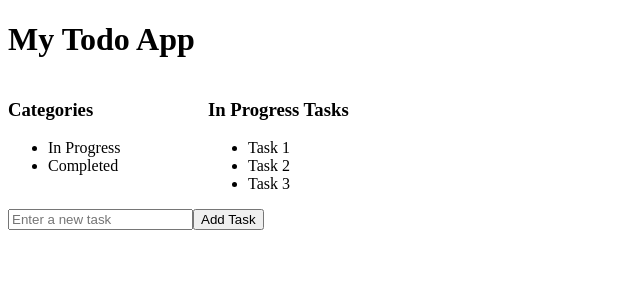
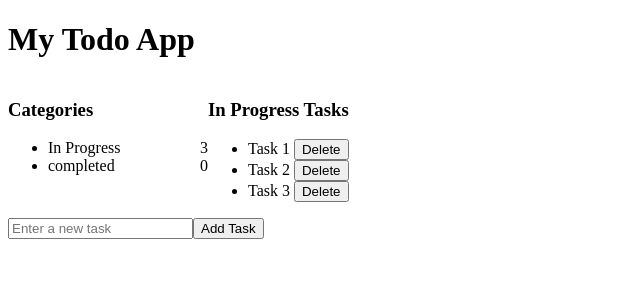
Before and after one commit to Shakur-22/todo-app, an Angular app: page / in a window 1280 px wide. Shown: the top 300 px of the page, without its empty margins (0-640 px from the left). Built offline with nearby package versions, Linux system fonts and the light colour scheme.

Commit message:
added a delete function and a counter

```diff
--- a/src/app/app.html
+++ b/src/app/app.html
@@ -4,21 +4,23 @@
   <!-- MASTER: Categories -->
   <div style="float: left; width: 200px;">
     <h3>Categories</h3>
-    <ul>
-      <li *ngFor="let category of categories"
-          (click)="selectedcategory = category">
-        {{ category }}
-      </li>
-    </ul>
+<ul>
+  <li *ngFor="let categoryObj of getCategoriesWithCounts()"
+      (click)="selectedcategory = categoryObj.name">
+    <span>{{ categoryObj.name }}</span>
+    <span style="float: right;">{{ categoryObj.count }}</span>
+  </li>
+</ul>
   </div>
+
 
   <!-- DETAIL: Filtered Tasks -->
   <div style="float: left; width: 400px;">
     <h3>{{ selectedcategory }} Tasks</h3>
     <ul>
-      <li *ngFor="let task of getfilteredtasks()" (click)="changestatus(task)">
+      <li *ngFor="let task of getfilteredtasks(); let i = index" (click)="changestatus(task)">
         {{ task.text }}
-
+        <button (click)="delete(i)">Delete</button>
 
       </li>
     </ul>
--- a/src/app/app.ts
+++ b/src/app/app.ts
@@ -13,7 +13,7 @@ import { CommonModule } from '@angular/common';
 
 export class App {
 
-  categories = ['In Progress', 'Completed'];
+
   selectedcategory = 'In Progress';
 
   tasks = [
@@ -34,7 +34,7 @@ export class App {
   }
 
   getfilteredtasks() {
-    if (this.selectedcategory === 'Completed') {
+    if (this.selectedcategory === 'completed') {
       return this.tasks.filter(task => task.completed === true);
     } else {
       return this.tasks.filter(task => task.completed === false);
@@ -49,5 +49,24 @@ export class App {
      }
   }
 
+  delete(index: number) {
+    this.tasks.splice(index, 1)
+  }
+
+
+  countfalse() {
+    return this.tasks.filter(task => task.completed === false).length
+  }
+
+  counttrue() {
+    return this.tasks.filter(task => task.completed === true).length
+  }
+
+  getCategoriesWithCounts() {
+  return [
+    { name: 'In Progress', count: this.countfalse() },
+    { name: 'completed', count: this.counttrue() }
+  ];
+}
 
 }
```
